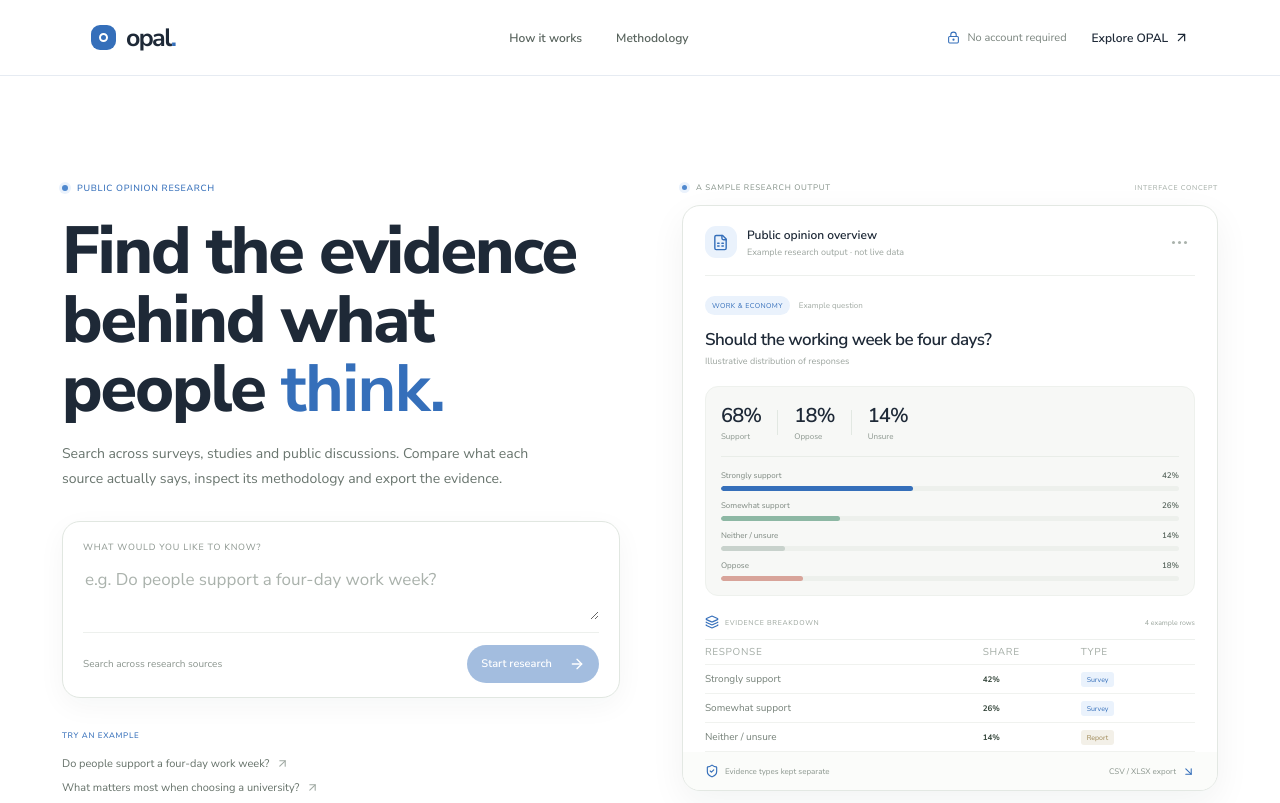
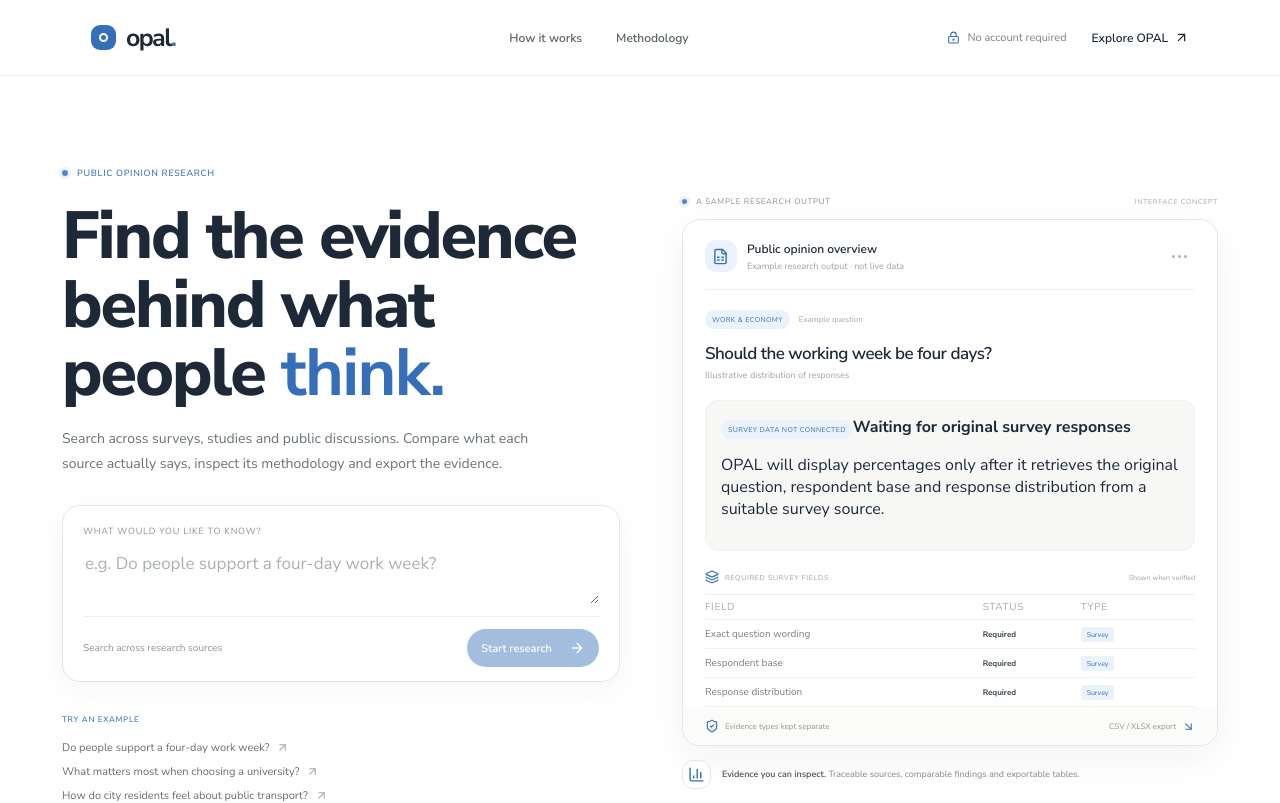
Before and after one commit to davidyoyoyo/OPAL, a Next.js app: page / in a window 1280 px wide. Shown: the top 803 px of the page. Built offline with nearby package versions, Linux system fonts and the light colour scheme.

Commit message:
Remove illustrative public-opinion percentages from homepage preview

```diff
--- a/app/page.tsx
+++ b/app/page.tsx
@@ -22,13 +22,6 @@ const examples = [
   "Do people support a four-day work week?",
   "What matters most when choosing a university?",
   "How do city residents feel about public transport?",
-];
-
-const sampleRows = [
-  { label: "Strongly support", value: 42, color: "var(--green)" },
-  { label: "Somewhat support", value: 26, color: "#8DB8A4" },
-  { label: "Neither / unsure", value: 14, color: "#C8D2CC" },
-  { label: "Oppose", value: 18, color: "#D8A49A" },
 ];
 
 export default function Home() {
@@ -144,32 +137,22 @@ export default function Home() {
             <p className="sample-description">Illustrative distribution of responses</p>
 
             <div className="chart-area">
-              <div className="chart-summary">
-                <div><strong>68%</strong><span>Support</span></div>
-                <div className="summary-divider" />
-                <div><strong>18%</strong><span>Oppose</span></div>
-                <div className="summary-divider" />
-                <div><strong>14%</strong><span>Unsure</span></div>
-              </div>
-              <div className="bar-list">
-                {sampleRows.map((row) => (
-                  <div className="bar-row" key={row.label}>
-                    <div className="bar-label"><span>{row.label}</span><strong>{row.value}%</strong></div>
-                    <div className="bar-track"><div style={{ width: row.value + "%", background: row.color }} /></div>
-                  </div>
-                ))}
+              <div className="survey-preview-placeholder">
+                <span className="meta-chip">SURVEY DATA NOT CONNECTED</span>
+                <strong>Waiting for original survey responses</strong>
+                <p>OPAL will display percentages only after it retrieves the original question, respondent base and response distribution from a suitable survey source.</p>
               </div>
             </div>
 
             <div className="table-heading">
-              <span><Layers3 size={14} /> EVIDENCE BREAKDOWN</span>
-              <span>4 example rows</span>
+              <span><Layers3 size={14} /> REQUIRED SURVEY FIELDS</span>
+              <span>Shown when verified</span>
             </div>
             <div className="mini-table">
-              <div className="table-row table-head"><span>RESPONSE</span><span>SHARE</span><span>TYPE</span></div>
-              <div className="table-row"><span>Strongly support</span><strong>42%</strong><span className="type-survey">Survey</span></div>
-              <div className="table-row"><span>Somewhat support</span><strong>26%</strong><span className="type-survey">Survey</span></div>
-              <div className="table-row"><span>Neither / unsure</span><strong>14%</strong><span className="type-report">Report</span></div>
+              <div className="table-row table-head"><span>FIELD</span><span>STATUS</span><span>TYPE</span></div>
+              <div className="table-row"><span>Exact question wording</span><strong>Required</strong><span className="type-survey">Survey</span></div>
+              <div className="table-row"><span>Respondent base</span><strong>Required</strong><span className="type-survey">Survey</span></div>
+              <div className="table-row"><span>Response distribution</span><strong>Required</strong><span className="type-survey">Survey</span></div>
             </div>
             <div className="window-footer">
               <span><ShieldCheck size={14} /> Evidence types kept separate</span>
```
